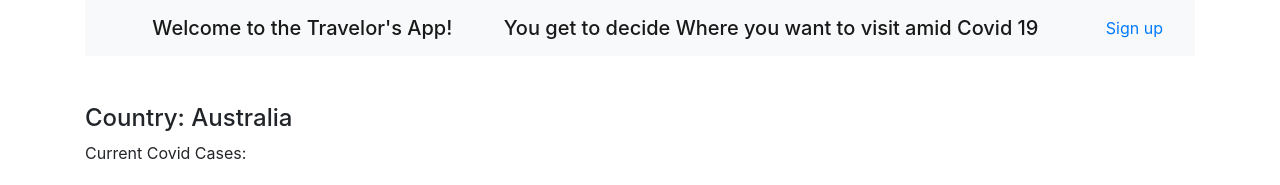
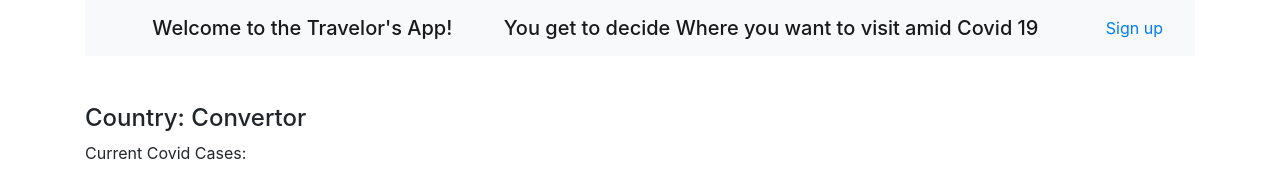
Before and after one commit to tjaved12/travelorsApp, a React (Create React App) app in the folder client/: page /Convertor in a window 1280 px wide. Shown: the top 185 px of the page. Built offline with nearby package versions, Linux system fonts and the light colour scheme; no server answers.

Commit message:
url fixed

```diff
--- a/client/src/pages/Convertor.js
+++ b/client/src/pages/Convertor.js
@@ -1,63 +1,34 @@
-import React,{useState} from "react";
-import API from "../utils/API";
-import {useHistory} from 'react-router-dom';
+import React, {Component} from "react";
+import API from "../utils/API"
+import {useHistory} from 'react-router-dom'
+import axios from "axios";
+
+class Convertor extends Component {
+  state = {
+    countryName:"",
+
+  };
 
 
-function Convertor() {
-//   const [formState, setFormState] = useState({email: "", password: ""});
+  componentDidMount() {
 
-//   const history = useHistory()
-//   const handleChange =(event) =>{
-//     // console.log(event.target, "TEST");
-//     const {name,value}=event.target;
-//     setFormState ({
-//       ...formState,
-//       [name]: value
-//     })
-
-//   }
-//   const  handleSubmit = (event) => {
-//     event.preventDefault();
-//     // console.log(event, "COOL")
-
-//     API.postlogin(
-//       {email: formState.email,
-//          password: formState.password
-//       }
-//     ).then(res => {
-//       console.log(res);
-//       history.push("/Selection")
-
-//     })
+ axios.get("http://api.currencylayer.com/live?access_key=d738433b43524d560f4079256a7d254e&format=1")
+    .then(res => {
+       console.log(res)
+    });
+ }
+   render() {
 
 
-return (
-  <div>
-      <h2>Currency Convertor</h2>
+    return (
+      <div>
 
-  </div>
-);
-}
-export default Convertor;
+<h4>Currency Convertor</h4>
+      </div>
+    )
 
 
+    }
+    };
 
-
-
-//  componentDidMount() {
-//  axios.get("http://api.currencylayer.com/live?access_key=d738433b43524d560f4079256a7d254e&format=1")
-//     .then(res => {
-//        console.log(res)
-//    render() {
-
-
-//     return (
-//       <div>
-
-// <h4>Currency Convertor</h4>
-//       </div>
-//     )
-
-
-//     }}
-//     )};
+    export default Convertor;
--- a/client/src/pages/Country.js
+++ b/client/src/pages/Country.js
@@ -14,8 +14,10 @@ class Country extends Component {
 
   componentDidMount() {
 
+  console.log(window.location.pathname)
 
-  const countryName = "Australia"
+  const countryName = window.location.pathname.substring(1)
+  console.log(countryName)
    console.log("testtttt", countryName);
    this.setState({countryName})
 
```
